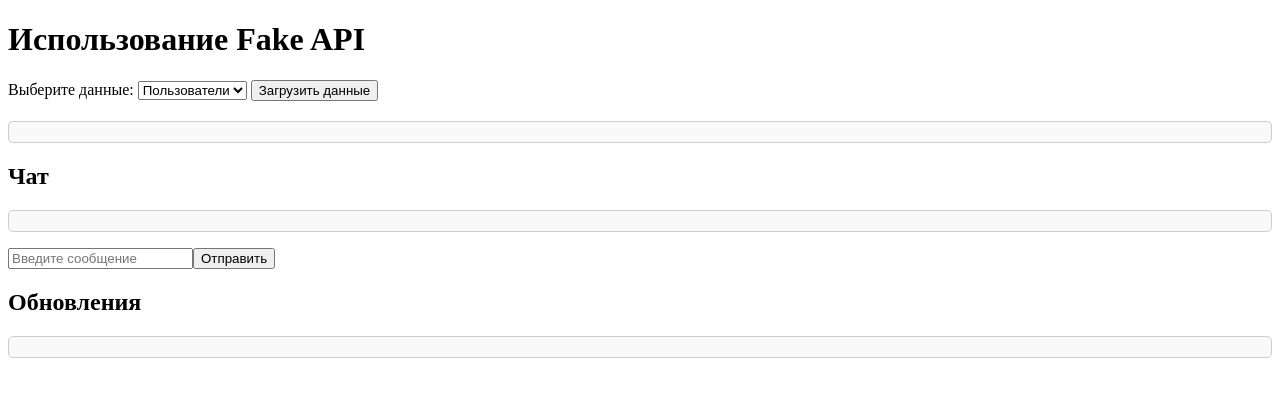
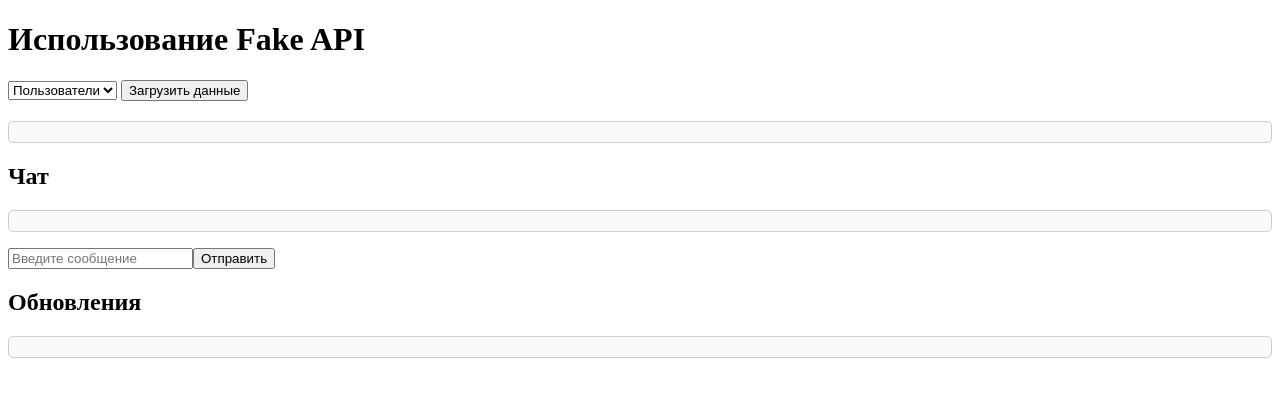
Before and after one commit to labs0lutel/kt4, a website: page public/index.html in a window 1280 px wide. Drawn offline with nearby package versions, Linux system fonts and the light colour scheme; no server answers.

Commit message:
Update index.html

```diff
--- a/public/index.html
+++ b/public/index.html
@@ -8,13 +8,15 @@
 </head>
 <body>
     <h1>Использование Fake API</h1>
-    <label for="dataTypeSelect">Выберите данные:</label>
     <select id="dataTypeSelect">
-        <option value="users">Пользователи</option>
-        <option value="posts">Посты</option>
-    </select>
-    <button id="loadDataButton">Загрузить данные</button>
-    <div id="dataContainer"></div>
+    <option value="users">Пользователи</option>
+    <option value="posts">Посты</option>
+</select>
+
+<button id="loadDataButton">Загрузить данные</button>
+
+<div id="dataContainer"></div>
+
 
     <h2>Чат</h2>
     <ul id="messages"></ul>
```
